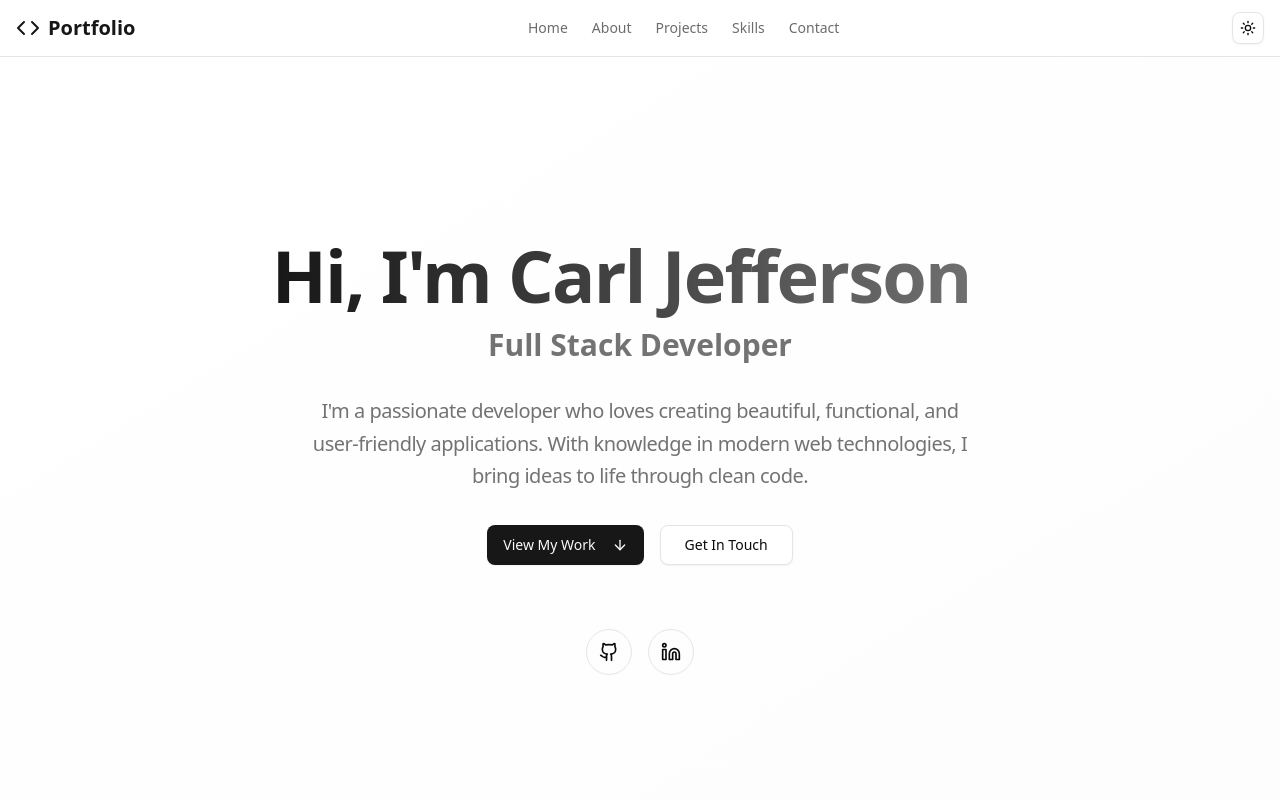
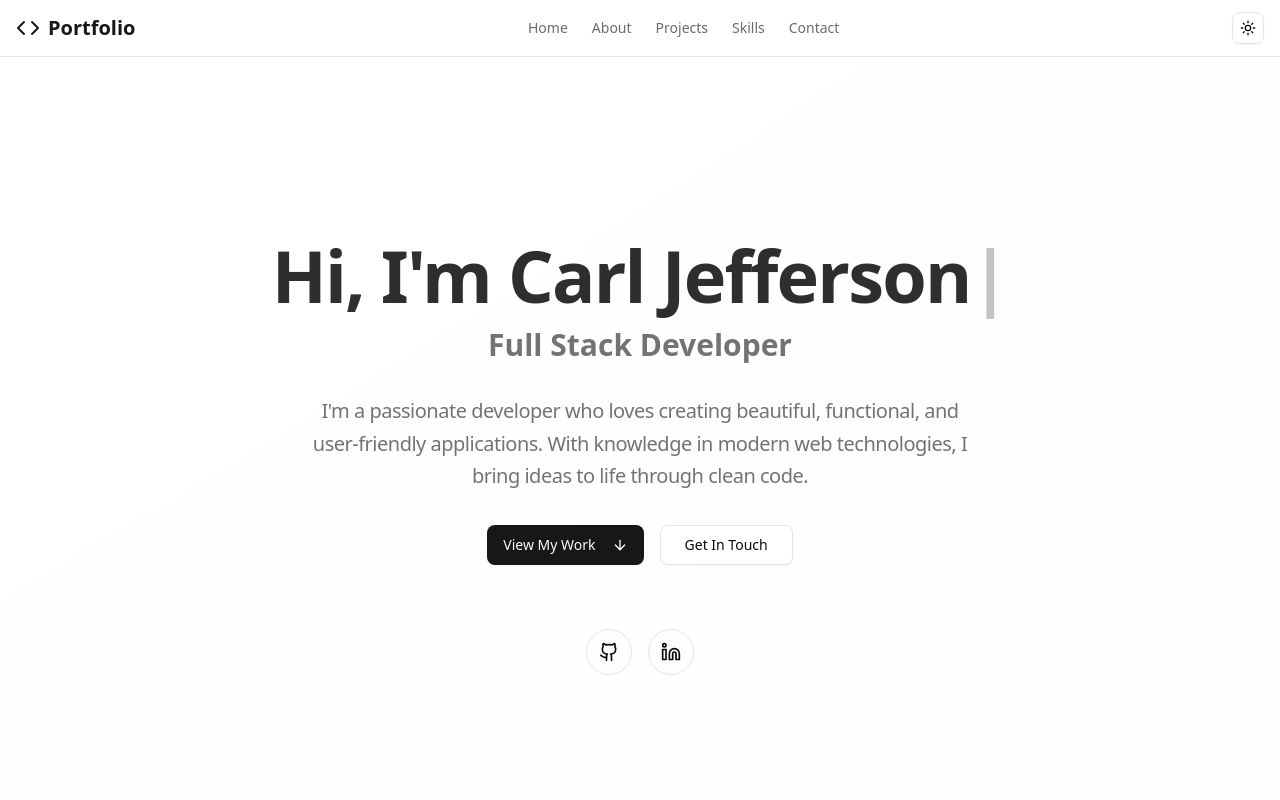
Before and after one commit to poypoy252525/portfolio, a React (Vite) app: page / in a window 1280 px wide. Shown: the top 800 px of the page. Built offline with nearby package versions, Linux system fonts and the light colour scheme.

Commit message:
update the type animation style

```diff
--- a/src/components/sections/HeroSection.tsx
+++ b/src/components/sections/HeroSection.tsx
@@ -51,15 +51,15 @@ export const HeroSection: React.FC<HeroSectionProps> = ({
             className="space-y-4"
           >
             <h1 className="text-4xl md:text-6xl lg:text-7xl font-bold tracking-tight">
-              <span className="bg-gradient-to-r from-primary to-primary/60 bg-clip-text text-transparent">
+              <span className="">
                 <ReactTyped
                   strings={[fullText]}
                   typeSpeed={80}
-                  backDelay={6000}
+                  backDelay={5000}
                   backSpeed={50}
                   showCursor
                   loop={true}
-                  className="whitespace-nowrap truncate"
+                  className="whitespace-nowrap truncate text-primary/90"
                 />
               </span>
             </h1>
```
